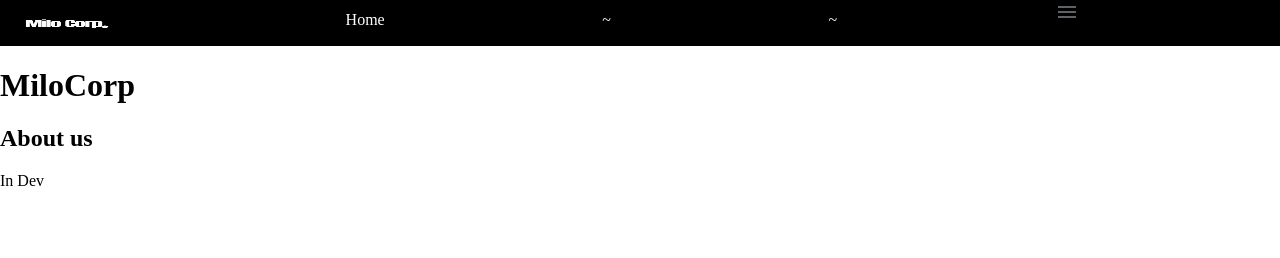
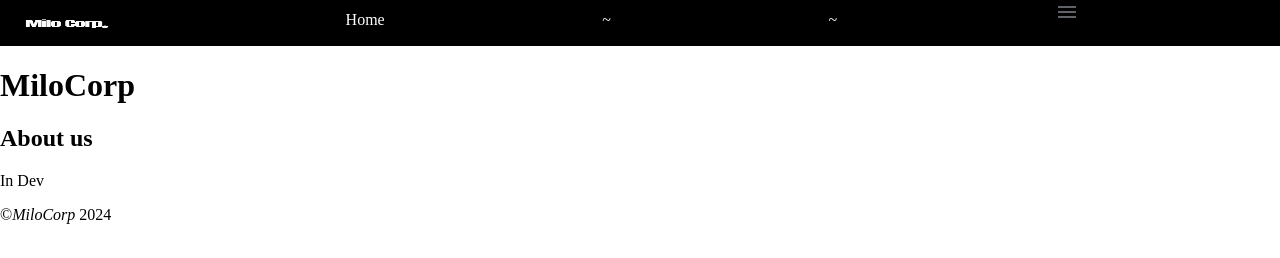
Before and after one commit to milocorp/milocorp.github.io, a plain HTML site: page index.html in a window 1280 px wide. Drawn offline with Linux system fonts and the light colour scheme.

Commit message:
copyright

```diff
--- a/index.html
+++ b/index.html
@@ -20,6 +20,9 @@
   <p>
   In Dev
   </p>
+  <footer>
+    <p>&copy;<i>MiloCorp</i> 2024</p>
+  </footer>
   <script>
     function drop() {
       if (document.getElementById("dropped").style.display == "none") {
```
